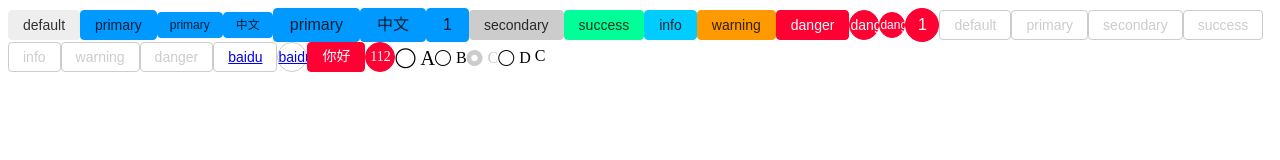
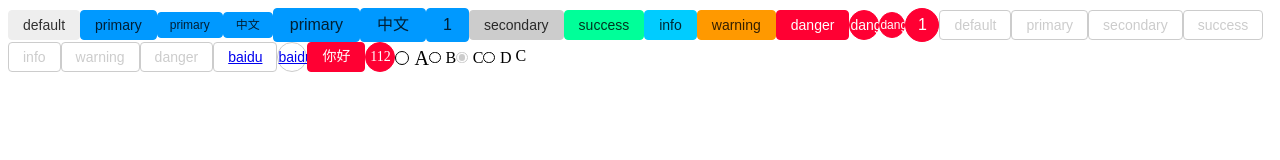
Before and after one commit to bluewaitor/ng-fox, an Angular app: page / in a window 1280 px wide. Shown: the top 160 px of the page. Built offline with nearby package versions, Linux system fonts and the light colour scheme.

Commit message:
fix radio style

```diff
--- a/src/components/radio/radio.component.scss
+++ b/src/components/radio/radio.component.scss
@@ -1,4 +1,3 @@
-@import "../../assets/fonts/style.css";
 @import "../core/style/vendor-prefixes";
 @import "../core/theme/color-config";
 $fox-radio-prefix: fox-radio;
@@ -28,10 +27,27 @@ $fox-radio-prefix: fox-radio;
 
   i {
     margin-right: 5px;
+    display: inline-block;
+    width: .6em;
+    height: .6em;
+    border: 1px solid currentColor;
+    @include border-radius(100%);
+    position: relative;
   }
   &.#{$fox-radio-prefix}-checked {
     i {
-      color: $primary-color;
+      border-color: $primary-color;
+
+      &:after {
+        content: '';
+        width: .4em;
+        height: .4em;
+        top: .1em;
+        left: .1em;
+        background-color: $primary-color;
+        position: absolute;
+        @include border-radius(100%);
+      }
     }
   }
 
@@ -42,10 +58,13 @@ $fox-radio-prefix: fox-radio;
   }
 
   &.#{$fox-radio-prefix}-disabled {
-    color: $disabled-color;
+    border-color: $disabled-color;
     cursor: not-allowed;
     i {
-      color: $disabled-color;
+      border-color: $disabled-color;
+      &:after {
+        background-color: $disabled-color;
+      }
     }
   }
 }
```
